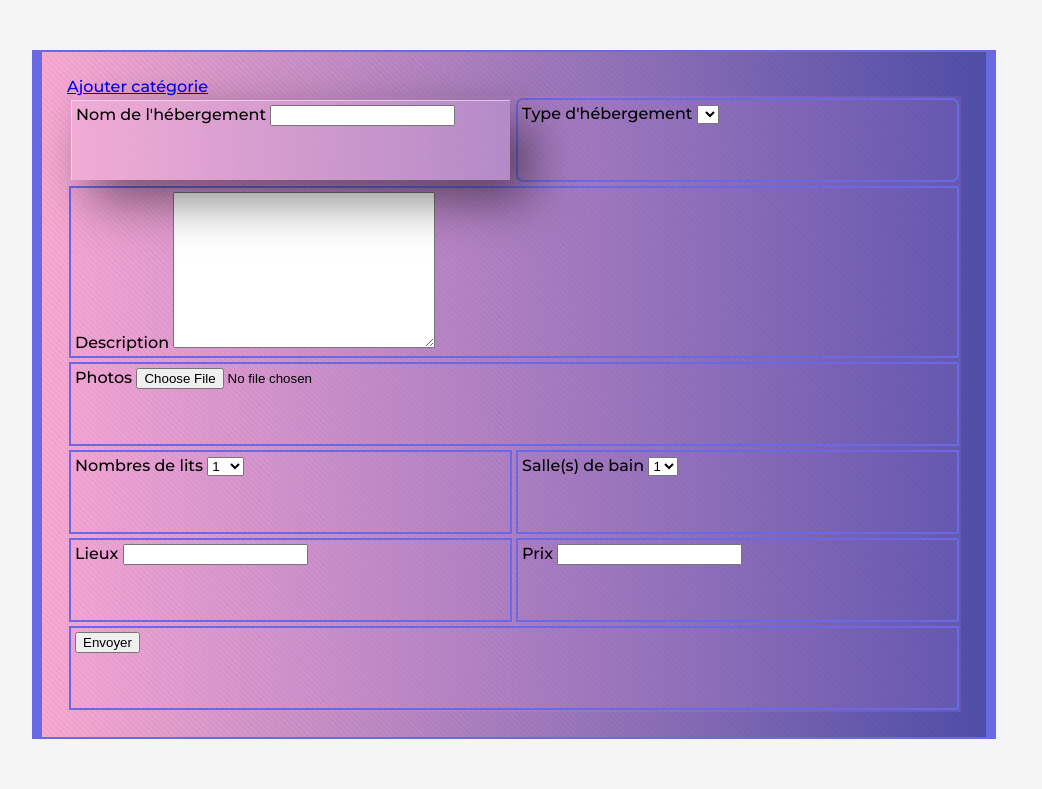
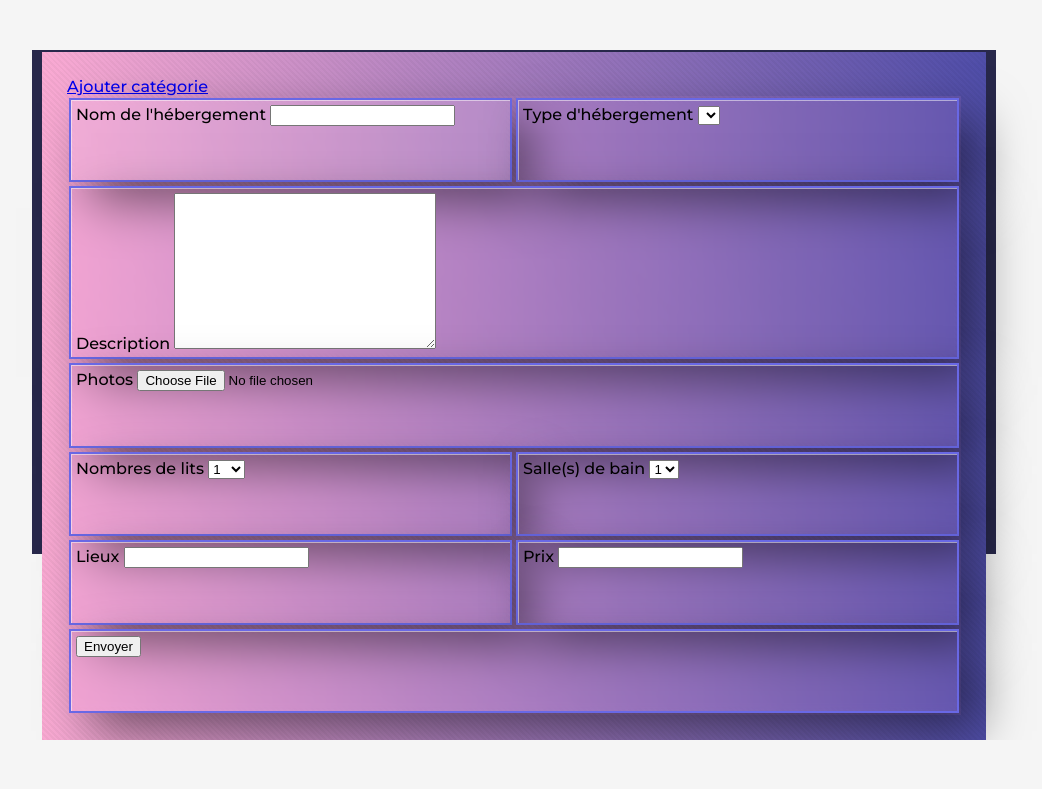
Before and after one commit to Cocci38/reservation_gite, a PHP site: page /Administrateur/ajout_hebergement.php in a window 1280 px wide. Shown: the part 249-1038 px from the top of the page, without its empty margins (126-1168 px from the left). After the commit the page ends 989 px from the top, so only its background shows below. Run offline with PHP 8.4, Linux system fonts and the light colour scheme; data that the repository does not hold is empty; some libraries are stand-ins or nearby versions.

Commit message:
box shadow

```diff
--- a/CSS/style.admin.css
+++ b/CSS/style.admin.css
@@ -13,7 +13,8 @@ body {
 main {
   margin: 50px 150px;
   padding: 2px 10px 2px 10px;
-  background-color: #6968e5;
+  background-color: #28284b;
+  height: 500px;
 }
 
 h1 {
@@ -24,6 +25,10 @@ h1 {
   text-shadow: 1px 1px 0px #6968e5;
   max-width: 100%;
   height: auto;
+}
+
+h2 {
+  color: #f5f5f5;
 }
 
 .container--fluid {
@@ -49,6 +54,10 @@ h1 {
   margin: 20px;
   padding: 1px 3px 2px 3px;
   height: 80px;
+  box-shadow: 20px 20px 50px rgba(0, 0, 0, 0.5);
+  backdrop-filter: blur(3px);
+  border-top: 1px solid rgba(255, 255, 255, 0.5);
+  border-left: 1px solid rgba(255, 255, 255, 0.5);
 }
 
 /*Affichage de la liste d'hébergement*/
@@ -140,6 +149,7 @@ img {
 .admin-content .container-forms .container-item1 {
   background: rgba(255, 255, 255, 0.1);
   grid-area: item1;
+  outline: solid #6968e5 2px;
   margin: 4px;
   padding: 4px;
   box-shadow: 20px 20px 50px rgba(0, 0, 0, 0.5);
@@ -152,49 +162,80 @@ img {
   outline: solid #6968e5 2px;
   margin: 4px;
   padding: 4px;
-  border-radius: 5px;
+  box-shadow: 20px 20px 50px rgba(0, 0, 0, 0.5);
+  backdrop-filter: blur(3px);
+  border-top: 1px solid rgba(255, 255, 255, 0.5);
+  border-left: 1px solid rgba(255, 255, 255, 0.5);
 }
 .admin-content .container-forms .container-item3 {
   grid-area: item3;
   outline: solid #6968e5 2px;
   margin: 4px;
   padding: 4px;
+  box-shadow: 20px 20px 50px rgba(0, 0, 0, 0.5);
+  backdrop-filter: blur(3px);
+  border-top: 1px solid rgba(255, 255, 255, 0.5);
+  border-left: 1px solid rgba(255, 255, 255, 0.5);
 }
 .admin-content .container-forms .container-item4 {
   grid-area: item4;
   outline: solid #6968e5 2px;
   margin: 4px;
   padding: 4px;
+  box-shadow: 20px 20px 50px rgba(0, 0, 0, 0.5);
+  backdrop-filter: blur(3px);
+  border-top: 1px solid rgba(255, 255, 255, 0.5);
+  border-left: 1px solid rgba(255, 255, 255, 0.5);
 }
 .admin-content .container-forms .container-item5 {
   grid-area: item5;
   outline: solid #6968e5 2px;
   margin: 4px;
   padding: 4px;
+  box-shadow: 20px 20px 50px rgba(0, 0, 0, 0.5);
+  backdrop-filter: blur(3px);
+  border-top: 1px solid rgba(255, 255, 255, 0.5);
+  border-left: 1px solid rgba(255, 255, 255, 0.5);
 }
 .admin-content .container-forms .container-item6 {
   grid-area: item6;
   outline: solid #6968e5 2px;
   margin: 4px;
   padding: 4px;
+  box-shadow: 20px 20px 50px rgba(0, 0, 0, 0.5);
+  backdrop-filter: blur(3px);
+  border-top: 1px solid rgba(255, 255, 255, 0.5);
+  border-left: 1px solid rgba(255, 255, 255, 0.5);
 }
 .admin-content .container-forms .container-item7 {
   grid-area: item7;
   outline: solid #6968e5 2px;
   margin: 4px;
   padding: 4px;
+  box-shadow: 20px 20px 50px rgba(0, 0, 0, 0.5);
+  backdrop-filter: blur(3px);
+  border-top: 1px solid rgba(255, 255, 255, 0.5);
+  border-left: 1px solid rgba(255, 255, 255, 0.5);
 }
 .admin-content .container-forms .container-item8 {
   grid-area: item8;
   outline: solid #6968e5 2px;
   margin: 4px;
   padding: 4px;
+  box-shadow: 20px 20px 50px rgba(0, 0, 0, 0.5);
+  backdrop-filter: blur(3px);
+  border-top: 1px solid rgba(255, 255, 255, 0.5);
+  border-left: 1px solid rgba(255, 255, 255, 0.5);
 }
 .admin-content .container-forms .container-item9 {
   grid-area: item9;
   outline: solid #6968e5 2px;
   margin: 4px;
   padding: 4px;
+  box-shadow: 20px 20px 50px rgba(0, 0, 0, 0.5);
+  backdrop-filter: blur(3px);
+  border-top: 1px solid rgba(255, 255, 255, 0.5);
+  border-left: 1px solid rgba(255, 255, 255, 0.5);
 }
 
 /*Affichage formulaire modifier hébergement */
--- a/CSS/style.admin.scss
+++ b/CSS/style.admin.scss
@@ -21,7 +21,8 @@ body{
 main {
   margin:50px 150px ;
 padding: 2px 10px 2px 10px;
-background-color: $color-middle;
+background-color: $color-dark;
+height:500px;
 }
 
 h1{
@@ -32,6 +33,9 @@ h1{
   text-shadow: 1px 1px 0px $color-middle;
   max-width: 100%;
   height: auto;
+}
+h2 {
+  color: $color-light;
 }
 
 //pour le grid
@@ -62,6 +66,10 @@ h1{
     margin: 20px;
     padding: 1px 3px 2px 3px;
     height: 80px;
+    box-shadow: 20px 20px 50px rgba(0,0,0,0.5);
+backdrop-filter: blur(3px);
+border-top: 1px solid rgba(255, 255, 255, 0.5);
+border-left: 1px solid rgba(255, 255, 255, 0.5);
 
 
 
@@ -180,6 +188,7 @@ background-color: $color-middle;
       .container-item1 {
         background: rgba(255,255,255,0.1);
         grid-area: item1;
+        outline: solid $color-middle 2px;
         margin: 4px;
         padding: 4px;
         box-shadow: 20px 20px 50px rgba(0,0,0,0.5);
@@ -192,7 +201,10 @@ background-color: $color-middle;
         outline: solid $color-middle 2px;
         margin: 4px;
         padding: 4px;
-        border-radius: 5px;
+        box-shadow: 20px 20px 50px rgba(0,0,0,0.5);
+        backdrop-filter: blur(3px);
+        border-top: 1px solid rgba(255, 255, 255, 0.5);
+        border-left: 1px solid rgba(255, 255, 255, 0.5);
 
       }
       .container-item3 {
@@ -200,42 +212,70 @@ background-color: $color-middle;
         outline: solid $color-middle 2px;
         margin: 4px;
         padding: 4px;
+        box-shadow: 20px 20px 50px rgba(0,0,0,0.5);
+        backdrop-filter: blur(3px);
+        border-top: 1px solid rgba(255, 255, 255, 0.5);
+        border-left: 1px solid rgba(255, 255, 255, 0.5);
       }
       .container-item4{
         grid-area: item4;
         outline: solid $color-middle 2px;
         margin: 4px;
         padding: 4px;
+        box-shadow: 20px 20px 50px rgba(0,0,0,0.5);
+        backdrop-filter: blur(3px);
+        border-top: 1px solid rgba(255, 255, 255, 0.5);
+        border-left: 1px solid rgba(255, 255, 255, 0.5);
       }
       .container-item5 {
         grid-area: item5;
         outline: solid $color-middle 2px;
         margin: 4px;
         padding: 4px;
+        box-shadow: 20px 20px 50px rgba(0,0,0,0.5);
+        backdrop-filter: blur(3px);
+        border-top: 1px solid rgba(255, 255, 255, 0.5);
+        border-left: 1px solid rgba(255, 255, 255, 0.5);
       }
       .container-item6{
         grid-area: item6;
         outline: solid $color-middle 2px;
         margin: 4px;
         padding: 4px;
+        box-shadow: 20px 20px 50px rgba(0,0,0,0.5);
+        backdrop-filter: blur(3px);
+        border-top: 1px solid rgba(255, 255, 255, 0.5);
+        border-left: 1px solid rgba(255, 255, 255, 0.5);
       }
       .container-item7 {
         grid-area: item7;
         outline: solid $color-middle 2px;
         margin: 4px;
         padding: 4px;
+        box-shadow: 20px 20px 50px rgba(0,0,0,0.5);
+        backdrop-filter: blur(3px);
+        border-top: 1px solid rgba(255, 255, 255, 0.5);
+        border-left: 1px solid rgba(255, 255, 255, 0.5);
       }
       .container-item8{
         grid-area: item8;
         outline: solid $color-middle 2px;
         margin: 4px;
         padding: 4px;
+        box-shadow: 20px 20px 50px rgba(0,0,0,0.5);
+        backdrop-filter: blur(3px);
+        border-top: 1px solid rgba(255, 255, 255, 0.5);
+        border-left: 1px solid rgba(255, 255, 255, 0.5);
       }
       .container-item9 {
         grid-area: item9 ;
         outline: solid $color-middle 2px;
         margin: 4px;
         padding: 4px;
+        box-shadow: 20px 20px 50px rgba(0,0,0,0.5);
+        backdrop-filter: blur(3px);
+        border-top: 1px solid rgba(255, 255, 255, 0.5);
+        border-left: 1px solid rgba(255, 255, 255, 0.5);
       }
 
     }
```
